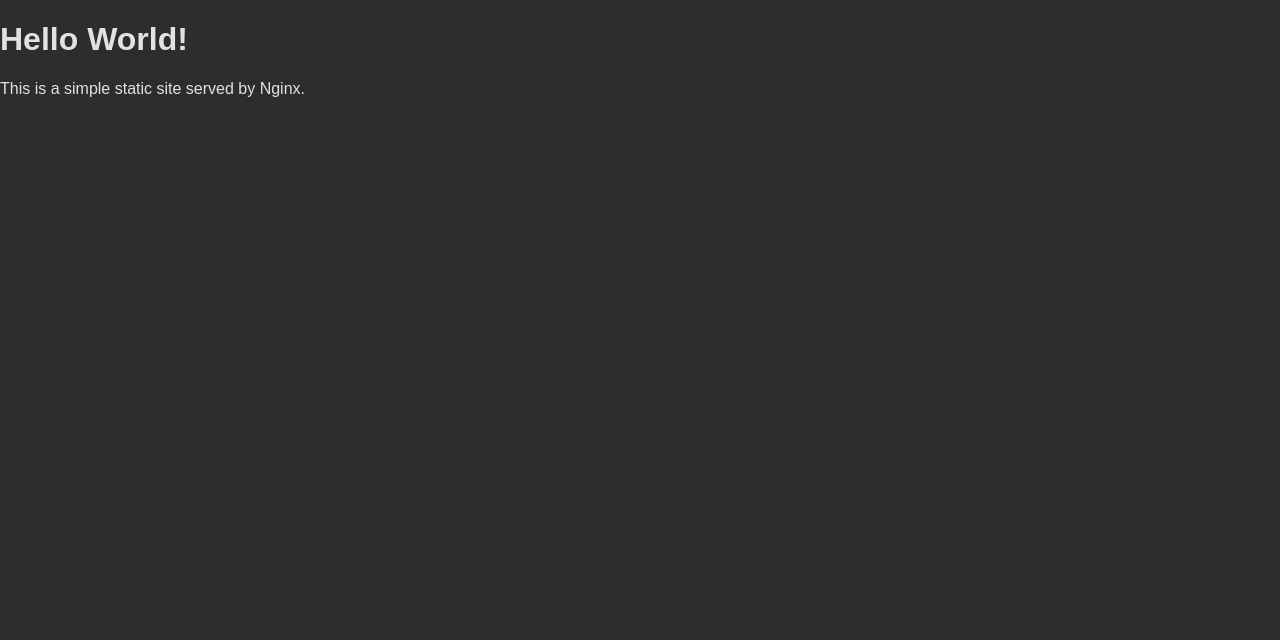
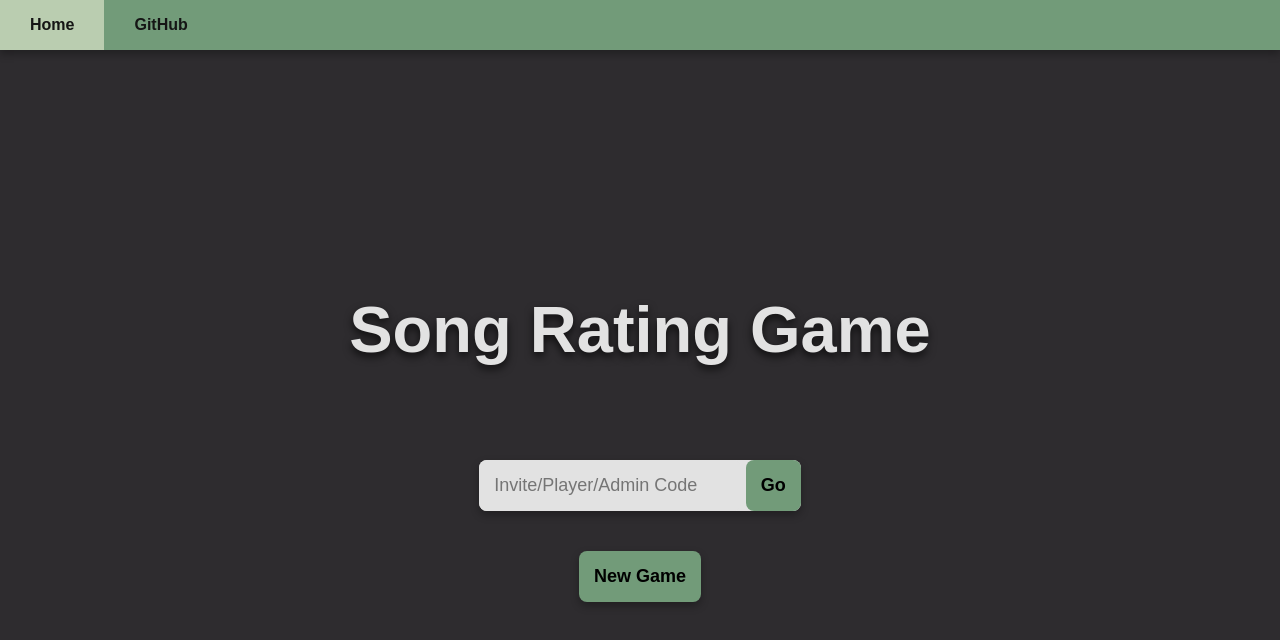
Before and after one commit to drew-abbo/SongRat.ing, a plain HTML site: page frontend/src/index.html in a window 1280 px wide. Drawn offline with Linux system fonts and the light colour scheme.

Commit message:
index.html front end done (no functionality)

```diff
--- a/frontend/src/index.html
+++ b/frontend/src/index.html
@@ -4,15 +4,106 @@
     <meta charset="UTF-8" />
     <meta name="viewport" content="width=device-width, initial-scale=1.0" />
 
-    <title>My Static Site</title>
+    <title>Song Ratings Site</title>
 
     <link rel="stylesheet" href="styles.css" />
+    <script src="script.js"></script>
+
+    <style>
+      body {
+        display: flex;
+        flex-direction: column;
+        height: 100vh;
+      }
+
+      .content {
+        display: flex;
+        justify-content: center;
+        flex-direction: column;
+        align-items: center;
+        margin: 0;
+        padding: 0;
+        flex: 1;
+        box-sizing: border-box;
+        text-align: center;
+      }
+
+      .main-title {
+        font-size: clamp(40px, 8vw, 65px);
+        max-width: 600px;
+        padding-bottom: 50px;
+        text-shadow: 0 4px 8px rgba(0, 0, 0, 0.7);
+      }
+
+      .enter-code {
+        border-radius: 8px;
+        background-color: var(--color-white);
+        box-shadow: 0 4px 8px rgba(0, 0, 0, 0.3);
+      }
+      .enter-code * {
+        border-radius: 8px;
+        padding: 15px;
+        font-size: 18px;
+        outline: none;
+        border: none;
+      }
+      .enter-code input {
+        background-color: var(--color-white);
+        color: var(--color-black);
+      }
+      .enter-code button {
+        text-align: center;
+        font-weight: bold;
+        background-color: var(--accent-color-3);
+      }
+      .enter-code button:hover {
+        background-color: var(--accent-color-2);
+      }
+      @media (max-width: 440px) {
+        .enter-code input {
+          width: 60vw;
+          text-align: center;
+        }
+        .enter-code button {
+          width: 100%;
+        }
+      }
+
+      #new-game-button {
+        margin-top: 40px;
+        border-radius: 8px;
+        padding: 15px;
+        font-size: 18px;
+        outline: none;
+        border: none;
+        text-align: center;
+        font-weight: bold;
+        background-color: var(--accent-color-3);
+        box-shadow: 0 4px 8px rgba(0, 0, 0, 0.3);
+      }
+      #new-game-button:hover {
+        background-color: var(--accent-color-2);
+      }
+    </style>
   </head>
   <body>
-    <h1>Hello World!</h1>
+    <script>
+      components.top_nav_bar();
+    </script>
 
-    <p>This is a simple static site served by Nginx.</p>
+    <div class="content">
+      <h1 class="main-title">Song Rating Game</h1>
 
-    <script src="script.js"></script>
+      <div class="enter-code">
+        <input
+          id="enter-code-input"
+          type="text"
+          placeholder="Invite/Player/Admin Code"
+        />
+        <button id="enter-code-button">Go</button>
+      </div>
+
+      <button id="new-game-button">New Game</button>
+    </div>
   </body>
 </html>
```
